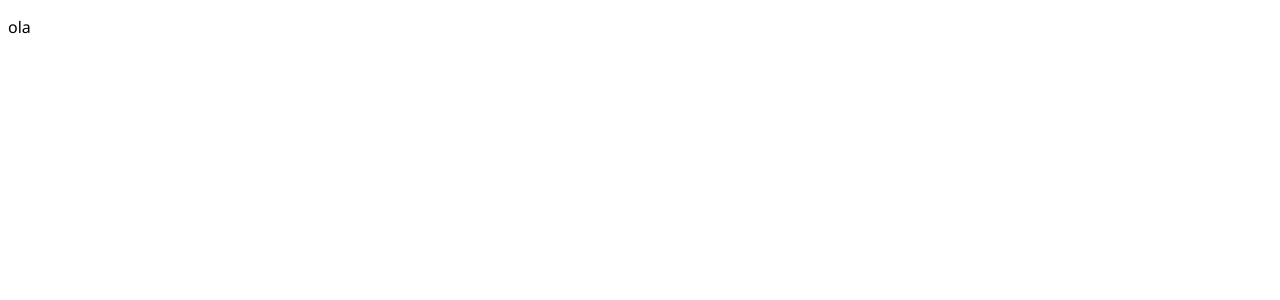
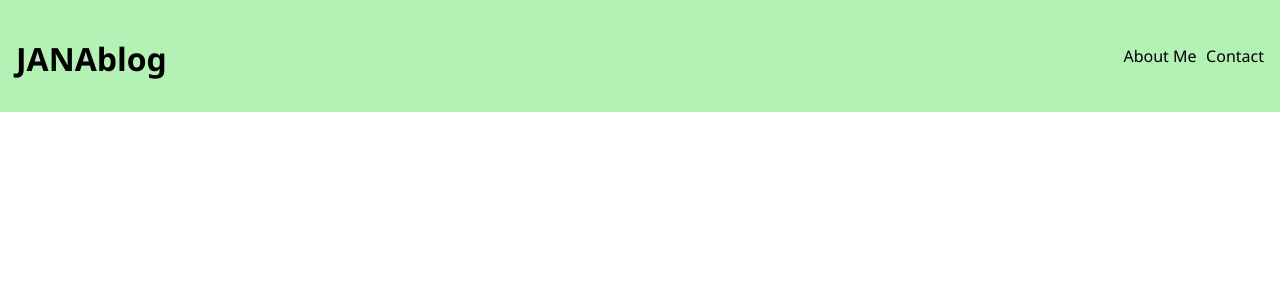
Before and after one commit to unikorm/webblog_forjane, a React (Create React App) app: page / in a window 1280 px wide. Shown: the top 300 px of the page. Built offline with nearby package versions, Linux system fonts and the light colour scheme.

Commit message:
basic structure of folders/files, starting work on Header component

```diff
--- a/src/App.js
+++ b/src/App.js
@@ -1,9 +1,10 @@
 
 import './App.css';
+import Header from "../src/components/Header";
 
 function App() {
   return (
-    <p>ola</p>
+    <Header />
   );
 }
 
--- /dev/null
+++ b/src/components/Header.js
@@ -0,0 +1,19 @@
+
+import styles from "../styles/header.module.css";
+
+const Header = () => {
+
+    return (
+        <header>
+            <h1>JANAblog</h1>   { /* this will be more robust, this is basic structure only */ }
+            <nav>
+                <ul>
+                    <li>About Me</li>
+                    <li>Contact</li>
+                </ul>
+            </nav>
+        </header>
+    );
+};
+
+export default Header;
--- a/src/index.css
+++ b/src/index.css
@@ -1,3 +1,10 @@
+
+html {
+  width: 100%;
+}
+
 body {
   font-family: 'Segoe UI', sans-serif;
+  margin: 0;
+  width: 100%;
 }
--- /dev/null
+++ b/src/styles/header.module.css
@@ -0,0 +1,30 @@
+
+header {
+    display: flex;
+    background: #b4f1b4;
+    padding: 1rem;
+    justify-content: space-between;
+    position: fixed;
+    top: 0;
+    left: 0;
+    right: 0;
+    height: 5rem;
+    z-index: 1000;
+}
+
+nav {
+    display: flex;
+    align-items: center;
+}
+
+ul {
+    display: flex;
+    justify-content: space-between;
+    margin: 0;
+    padding: 0;
+    list-style: none;
+}
+
+ul li {
+    margin: 0 0 0 .6rem;
+}
```
Also changed, not shown: src/components/Footer.js (added), src/styles/footer.module.css (added).
